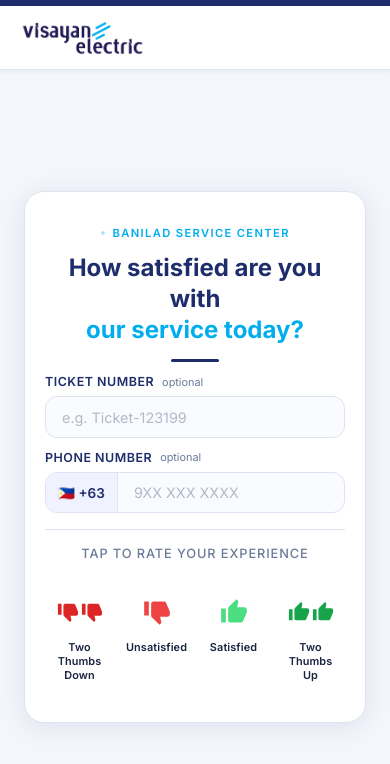
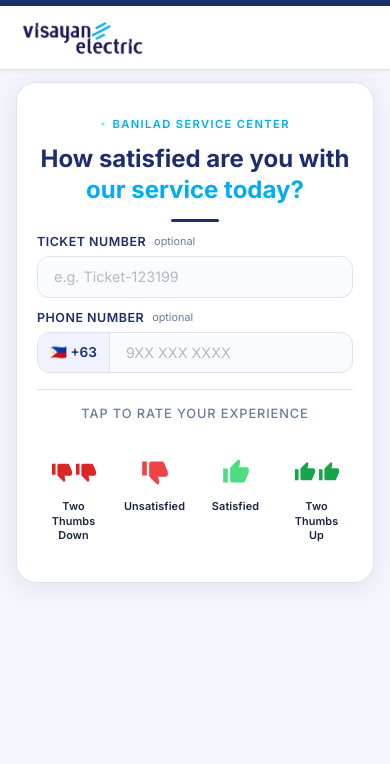
Before and after one commit to rowelpadillo/thumbsurvey, an Angular app: page /survey in a window 390 px wide. Shown: the top 764 px of the page. Built offline with nearby package versions, Linux system fonts and the light colour scheme.

Commit message:
fix mobile view and home depends on url

```diff
--- a/src/app/survey/survey.component.css
+++ b/src/app/survey/survey.component.css
@@ -25,13 +25,15 @@
 /* ── Page ─────────────────────────────────────────────── */
 .page {
   min-height: 100vh;
-  height: 100vh;
+  /* height: 100vh; */
+   height: auto;
   background: var(--bg);
   display: flex;
   flex-direction: column;
   font-family: var(--font);
   position: relative;
-  overflow: hidden;
+  /* overflow: hidden; */
+  overflow: visible;
   transition: background 0.6s ease;
 }
 
@@ -153,9 +155,11 @@
 .main-content {
   flex: 1;
   display: flex;
-  align-items: center;
+  /* align-items: center; */
+  align-items: flex-start;
   justify-content: center;
-  padding: 0.75rem 1.5rem;
+  /* padding: 0.75rem 1.5rem; */
+  padding: 0.75rem 1.5rem 2rem;
   position: relative;
   z-index: 1;
 }
@@ -172,8 +176,8 @@
   max-width: 560px;
   transition: max-width 0.4s ease;
   animation: card-in 0.45s cubic-bezier(0.22,1,0.36,1) both;
-  max-height: calc(100vh - 120px); /* ← limit height */
-  overflow-y: auto;                /* ← scroll if needed */
+  /* max-height: calc(100vh - 120px);
+  overflow-y: auto;                */
 }
 
 .card.card--wide { max-width: 580px; }
@@ -597,6 +601,13 @@
   .site-header    { padding: 0 1rem; }
 }
 
+@media (max-width: 480px) {
+  .main-content {
+    align-items: flex-start;
+    padding: 0.75rem 1rem 2rem;
+  }
+}
+
 
 /* postiive button pills */
 /* Tightened up the spacing so the card doesn't get too tall */
--- a/src/app/survey/survey.component.html
+++ b/src/app/survey/survey.component.html
@@ -41,7 +41,7 @@
   </header> -->
 
   <header class="site-header">
-    <a class="logo-slot" href="#" aria-label="VECO Home">
+    <a class="logo-slot" [href]="surveyUrl" aria-label="VECO Home">
       <img class="logo-img" src="assets/visayan-electric-1.png" alt="Visayan Electric">
     </a>
 
--- a/src/app/survey/survey.component.ts
+++ b/src/app/survey/survey.component.ts
@@ -272,7 +272,9 @@
         label:   this.selectedRating.label,
         comment: this.form.get('comment')?.value?.trim() || '',
         ticketNum: this.form.get('ticketNum')?.value?.trim() || '',
-        phoneNum:  this.form.get('phoneNum')?.value?.trim() || '',
+        phoneNum:  this.form.get('phoneNum')?.value?.trim()
+             ? '0' + this.form.get('phoneNum')?.value?.trim()   // ← prepends 0
+             : '',
       }),
     })
     .then(res => res.json())
@@ -291,4 +293,8 @@
     this.teardrops = [];
     this.form.reset();
   }
+
+  get surveyUrl(): string {
+    return this.branchKey ? `?branch=${this.branchKey}` : '?branch=banilad';
+  }
 }
--- a/src/index.html
+++ b/src/index.html
@@ -4,7 +4,7 @@
   <meta charset="utf-8">
   <title>Thumbs</title>
   <base href="/">
-  <meta name="viewport" content="width=device-width, initial-scale=1">
+  <meta name="viewport" content="width=device-width, initial-scale=1, viewport-fit=cover">
   <link rel="icon" type="image/x-icon" href="favicon.ico">
 </head>
 <body>
--- a/src/styles.css
+++ b/src/styles.css
@@ -8,14 +8,17 @@
   padding: 0;
 }
 
-html,
-body {
+html {
   height: 100%;
   width: 100%;
-  overflow: hidden;   /* removes the scrollbar */
+  overflow-y: auto;    /* ← changed: allows scroll on mobile */
+  overflow-x: hidden;  /* ← still blocks horizontal scroll */
+  -webkit-text-size-adjust: 100%; /* ← prevents iOS font zoom */
 }
 
 body {
+  height: 100%;
   margin: 0;
   padding: 0;
+  overflow-x: hidden;
 }
```
Also changed, not shown: 1 other file (tests, documents, lock files or other folders).
